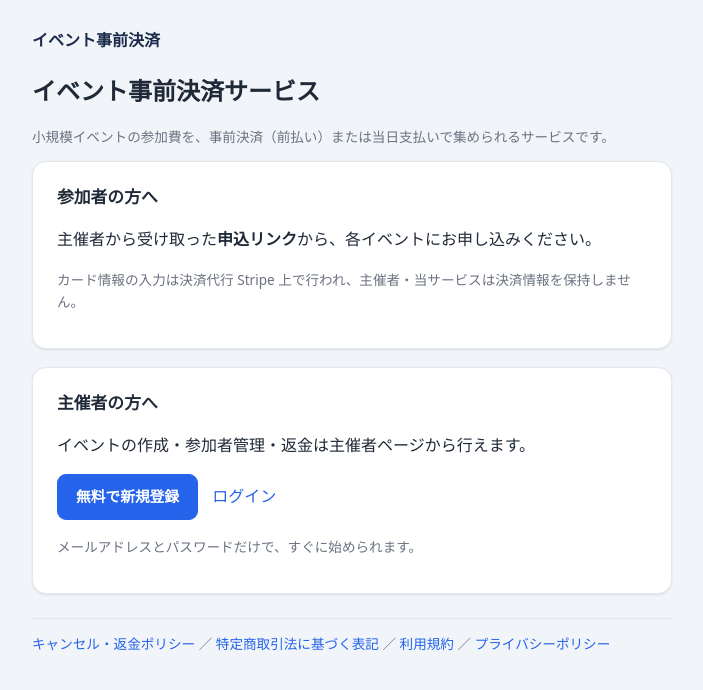
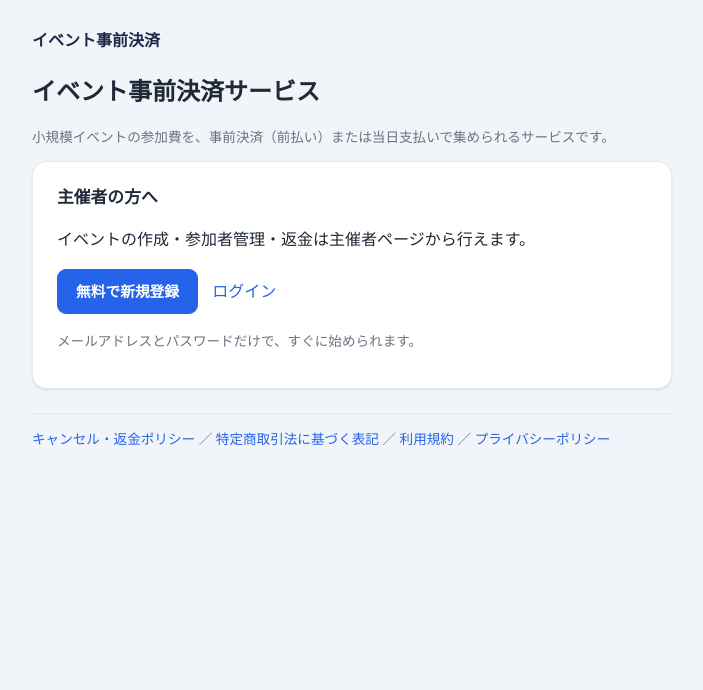
Before and after one commit to capinfo0000/event, a PHP site: page / in a window 1280 px wide. Shown: the top 690 px of the page, without its empty margins (288-991 px from the left). Run offline with PHP 8.4, Linux system fonts and the light colour scheme.

Commit message:
UI: TOPページの参加者向け文言と各ページのTOPへ戻る導線を削除
参加者には申込リンクのみ配布する運用のため、参加者がTOP（主催者向け
ランディング）へ到達しないよう整理。
- index.php: 「参加者の方へ」カードを削除（TOPは主催者向けに一本化）
- apply/success/cancel/onsite/_legal_footer/policy: 「← トップへ戻る／
  イベント一覧へ戻る」リンクを削除

Co-Authored-By: Claude Opus 4.8 <noreply@anthropic.com>
Claude-Session: https://claude.ai/code/session_015RPn26P51EZLpgyp2cw4rJ

```diff
--- a/public/_legal_footer.php
+++ b/public/_legal_footer.php
@@ -1,4 +1,3 @@
-        <p style="margin-top:24px;"><a href="index.php">← トップへ戻る</a></p>
     </div>
 </div>
 </body>
--- a/public/apply.php
+++ b/public/apply.php
@@ -153,8 +153,6 @@ $maxParty = min($maxParty, 20);
         <?php endif; ?>
     </form>
     <?php endif; ?>
-
-    <p class="muted"><a href="index.php">← トップへ戻る</a></p>
 </div>
 
 <?php require __DIR__ . '/_prepay_info_modal.php'; ?>
--- a/public/cancel.php
+++ b/public/cancel.php
@@ -32,7 +32,6 @@ $event = $eventId !== '' ? find_event($eventId) : null;
                 <button type="submit" class="btn">「<?= e($event['name'] ?? '') ?>」をもう一度申し込む</button>
             </form>
         <?php endif; ?>
-        <p style="margin-top:20px;"><a href="index.php">← トップへ戻る</a></p>
     </div>
 </div>
 </body>
--- a/public/index.php
+++ b/public/index.php
@@ -25,12 +25,6 @@ require dirname(__DIR__) . '/src/bootstrap.php';
     <p class="muted">小規模イベントの参加費を、事前決済（前払い）または当日支払いで集められるサービスです。</p>
 
     <div class="card">
-        <div class="card__title">参加者の方へ</div>
-        <p>主催者から受け取った<strong>申込リンク</strong>から、各イベントにお申し込みください。</p>
-        <p class="muted">カード情報の入力は決済代行 Stripe 上で行われ、主催者・当サービスは決済情報を保持しません。</p>
-    </div>
-
-    <div class="card">
         <div class="card__title">主催者の方へ</div>
         <p>イベントの作成・参加者管理・返金は主催者ページから行えます。</p>
         <p>
--- a/public/onsite.php
+++ b/public/onsite.php
@@ -41,7 +41,6 @@ $currency = $event['currency'] ?? 'jpy';
             <dt>当日お支払い額</dt><dd><span class="total" style="margin:0;"><?= e(format_amount($total, $currency)) ?></span></dd>
         </dl>
         <p class="muted">※ ご都合が悪くなった場合は、お手数ですが主催者までご連絡ください。</p>
-        <p style="margin-top:20px;"><a href="index.php">← トップへ戻る</a></p>
     </div>
 </div>
 </body>
--- a/public/policy.php
+++ b/public/policy.php
@@ -66,7 +66,6 @@ $customPolicy = ($owner !== null && trim((string) ($owner['cancel_policy'] ?? ''
         <h2>お支払い・カード情報の取り扱い</h2>
         <p>カード情報の入力・処理は決済代行サービス Stripe 上で安全に行われます。<strong>主催者（当方）は、カード番号・有効期限・セキュリティコードなどの決済情報を一切受け取らず、保管・閲覧もできません。</strong>主催者が Stripe の管理画面で確認できるのは、お名前・連絡先・お支払い状況・返金処理に必要な情報に限られます。</p>
 
-        <p style="margin-top:24px;"><a href="index.php">← イベント一覧へ戻る</a></p>
     </div>
 </body>
 </html>
--- a/public/success.php
+++ b/public/success.php
@@ -67,7 +67,6 @@ if ($sessionId !== '' && $event !== null && stripe_ready_for_event($event)) {
             <p class="ng">お支払いを確認できませんでした</p>
             <p>恐れ入りますが、もう一度お試しいただくか、主催者までご連絡ください。</p>
         <?php endif; ?>
-        <p style="margin-top:20px;"><a href="index.php">← トップへ戻る</a></p>
     </div>
 </div>
 </body>
```
